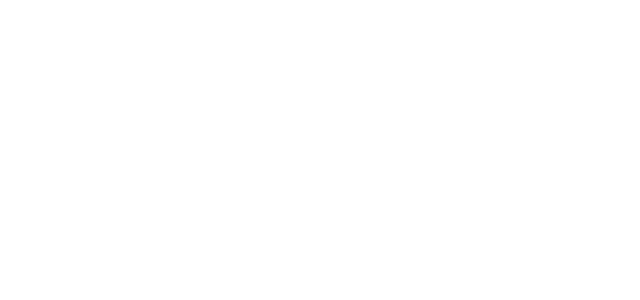
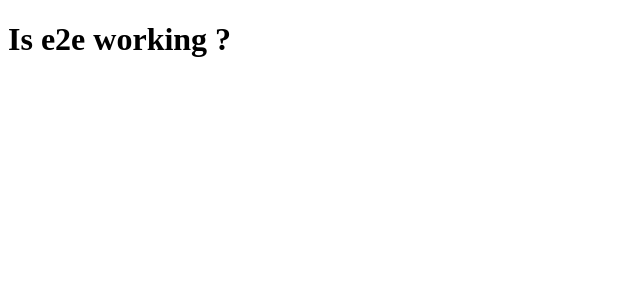
Before and after one commit to peacepilou/Frontend_project_template_Angular, an Angular app: page / in a window 1280 px wide. Shown: the top 300 px of the page, without its empty margins (0-640 px from the left). Built offline with nearby package versions, Linux system fonts and the light colour scheme.

Commit message:
updated app

```diff
--- a/src/app/app.component.html
+++ b/src/app/app.component.html
@@ -0,0 +1 @@
+<h1>Is e2e working ?</h1>
```
